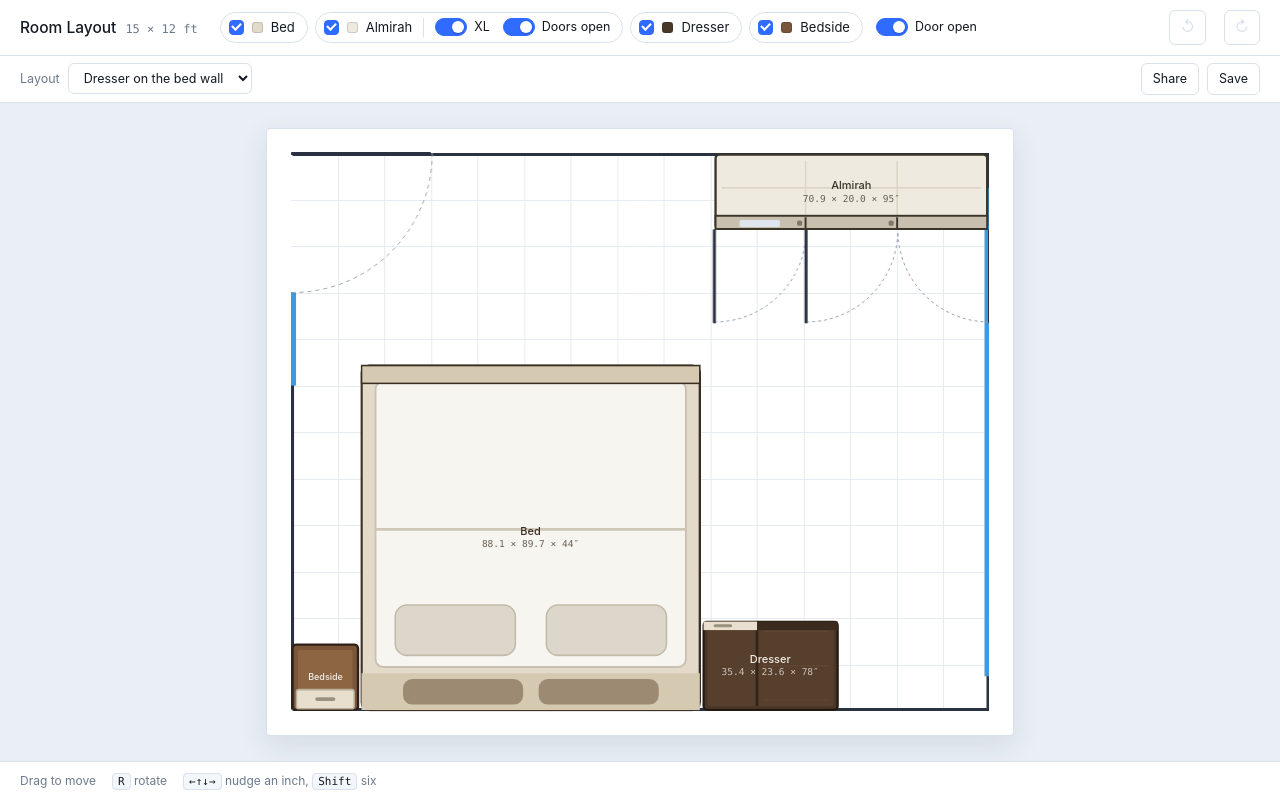
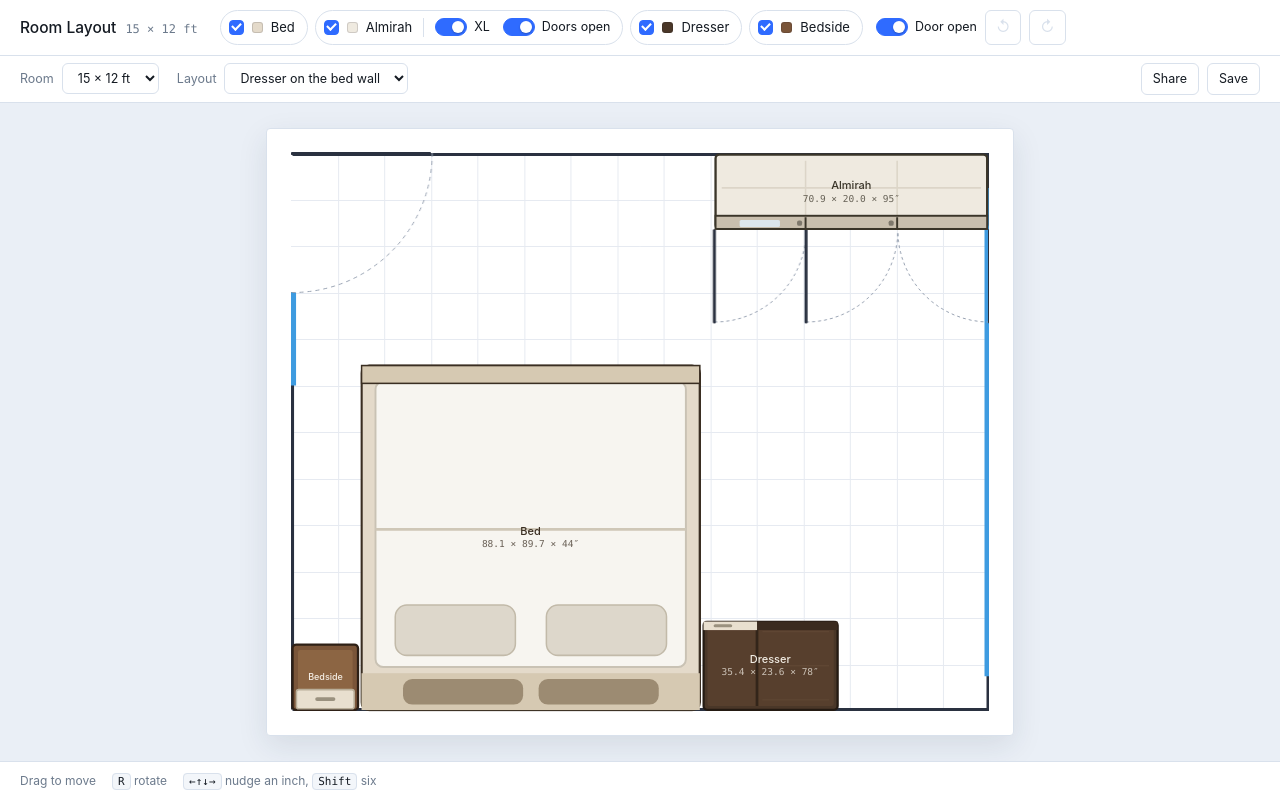
Before and after one commit to asif-agent/room-layout, a plain HTML site: page index.html in a window 1280 px wide. Drawn offline with Linux system fonts and the light colour scheme.

Commit message:
Fix rotate button grouping; add room-size dropdown (15×12 / 14×12)
- Rotate buttons now sit in a group with the "Door open" toggle at the
  end of the chip row instead of being right-aligned.
- Room dimensions are selectable (15 × 12 ft / 14 × 12 ft); changing size
  reflows pieces and the door to stay in bounds.

Co-Authored-By: Claude Sonnet 5 <noreply@anthropic.com>
Claude-Session: https://claude.ai/code/session_01NDRmjRD24RuH4cTCZozb1L

```diff
--- a/index.html
+++ b/index.html
@@ -122,12 +122,14 @@
 <div class="app">
   <div class="top">
     <div class="top-row1">
-      <div class="brand"><h1>Room Layout</h1><span>15 × 12 ft</span></div>
+      <div class="brand"><h1>Room Layout</h1><span id="roomDim">15 × 12 ft</span></div>
       <div class="chips" id="chips"></div>
-      <button id="rotCCW" class="rot-btn" title="Rotate counter-clockwise" disabled>↺</button>
-      <button id="rotCW" class="rot-btn" title="Rotate clockwise" disabled>↻</button>
     </div>
     <div class="top-row2">
+      <div class="group">
+        <span class="lead">Room</span>
+        <select id="roomSize" aria-label="Room size"></select>
+      </div>
       <div class="group">
         <span class="lead">Layout</span>
         <select id="preset" aria-label="Layout"></select>
@@ -166,7 +168,9 @@
 </div>
 
 <script>
-const ROOM_W = 180, ROOM_H = 144, DOOR_W = 36;
+let ROOM_W = 180, ROOM_H = 144;
+const DOOR_W = 36;
+const ROOM_SIZES = [[15,12],[14,12]];
 
 const DEFS = [
   {id:'bed', name:'Bed', w:88.1, d:89.7, tall:43.7, body:'#E4DACA', ink:'#3A2E22'},
@@ -307,7 +311,13 @@ const doorTgl = document.createElement('label');
 doorTgl.className = 'tgl inrow';
 doorTgl.innerHTML = '<input type="checkbox" id="roomdoor" checked>'
   + '<span class="track"></span><span class="tl">Door open</span>';
-chipsEl.appendChild(doorTgl);
+
+const endGroup = document.createElement('div');
+endGroup.className = 'group';
+endGroup.innerHTML = '<button id="rotCCW" class="rot-btn" title="Rotate counter-clockwise" disabled>↺</button>'
+  + '<button id="rotCW" class="rot-btn" title="Rotate clockwise" disabled>↻</button>';
+endGroup.prepend(doorTgl);
+chipsEl.appendChild(endGroup);
 
 const doorLeaf = document.createElement('div');
 doorLeaf.className = 'doorleaf';
@@ -650,6 +660,22 @@ delBtn.addEventListener('click', () => {
 
 refreshList('preset:split');
 
+const roomSizeSel = document.getElementById('roomSize');
+ROOM_SIZES.forEach(([w,h],i) => roomSizeSel.appendChild(new Option(w + ' × ' + h + ' ft', i)));
+function setRoomSize(i){
+  const [wFt, hFt] = ROOM_SIZES[i];
+  ROOM_W = wFt * 12; ROOM_H = hFt * 12;
+  document.getElementById('roomDim').textContent = wFt + ' × ' + hFt + ' ft';
+  DEFS.forEach(d => {
+    const s = state[d.id], m = dims(d.id);
+    s.x = Math.max(0, Math.min(ROOM_W - m.w, s.x));
+    s.y = Math.max(0, Math.min(ROOM_H - m.h, s.y));
+  });
+  doorY = Math.max(0, Math.min(ROOM_H - DOOR_W, doorY));
+  resize();
+}
+roomSizeSel.addEventListener('change', () => setRoomSize(+roomSizeSel.value));
+
 (function(){
   if (!location.hash.startsWith('#p=')) return;
   const snap = decodeState(location.hash.slice(3));
```
